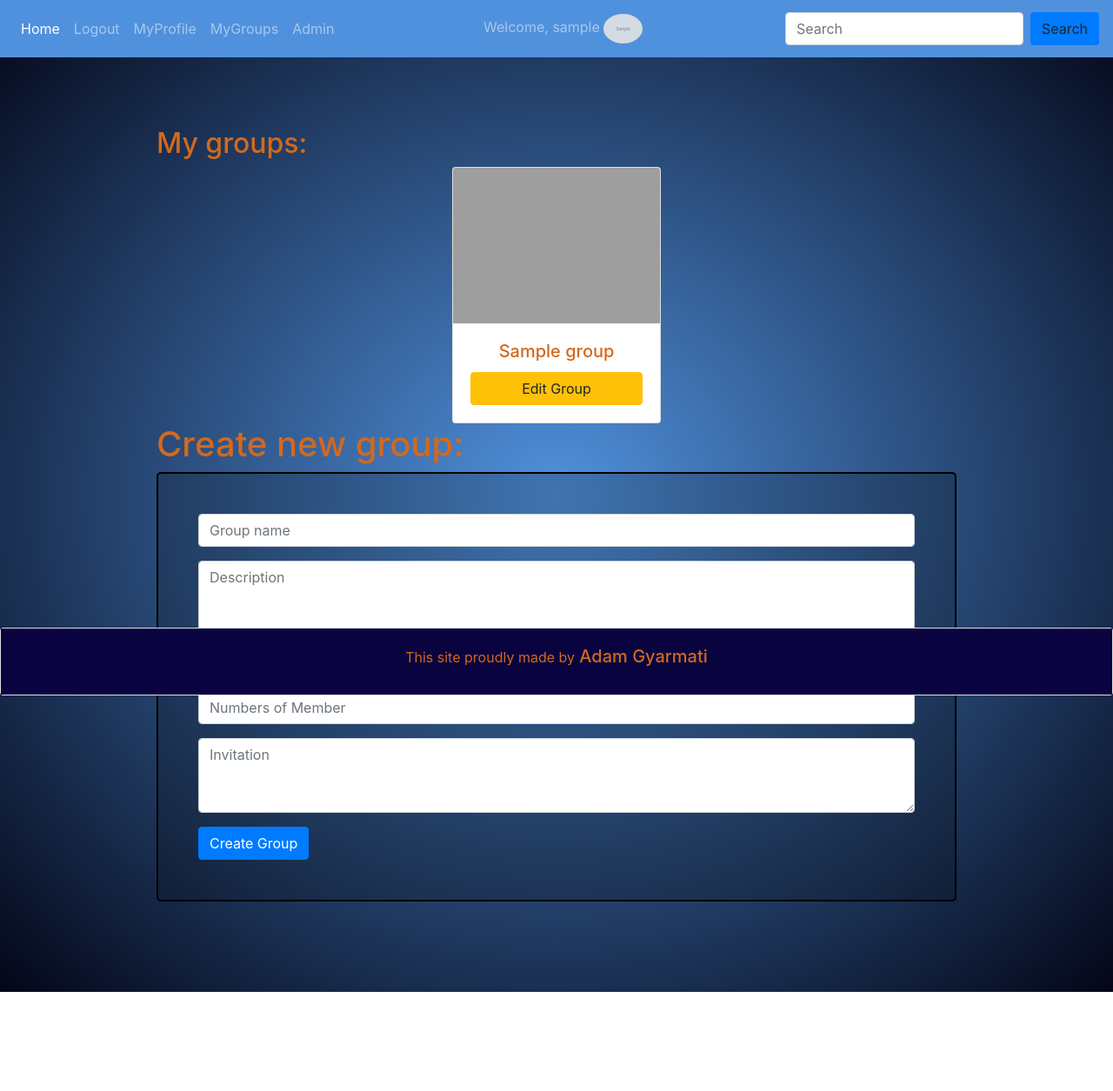
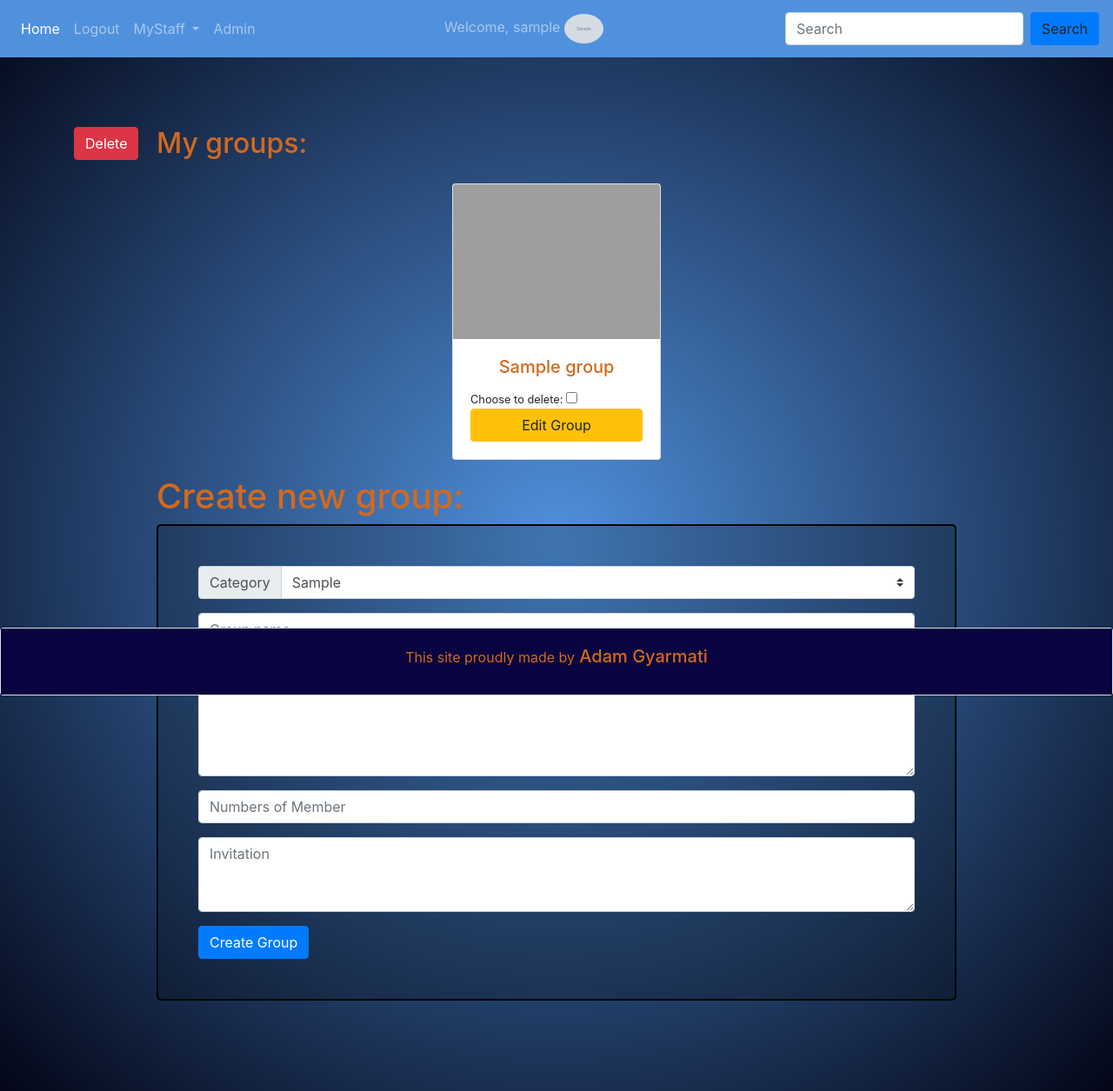
Before and after one commit to GyarmatiAdam/myoop, a PHP site: page /create_group.php in a window 1280 px wide. Shown: the whole page at 87% size. Before the commit the page ends 1141 px from the top, so only its background shows below. Run offline with PHP 8.4, Linux system fonts and the light colour scheme; the visitor is signed in with stand-in values (Sample User, id 1); tables that the repository leaves empty or names only in its code hold one stand-in row (values such as "Sample post"); grey boxes marked "Sample" are stand-in pictures; some libraries are stand-ins or nearby versions; grey boxes are pictures that could not be loaded.

Commit message:
structure changed
user and group folder created
relational files organised to the folders

```diff
--- a/create_group.php
+++ b/create_group.php
@@ -1,21 +1,22 @@
 <?php
 include_once "inc/navbar.php";
 $data = $user->select_from('groups');
+$category = $user->select_from('categories');
 ?>
-<div class="container" style="margin-top:5rem">
+<div class="container">
     <div class="row">
         <div class="col-sm-1">
-
+            <button class="btn btn-danger" type="button" name="delete_group" id="delete_group">Delete</button>
         </div>
         <div class="col-sm-10">
         <h2>My groups:</h2>
             <div class="d-flex flex-wrap justify-content-center">
                 <?php foreach($data as $row){  ?>
-                    <div id="group_card" class="card" style="width: 15rem;" id="<?php echo $row["group_id"]; ?>">
+                    <div class="group_card card" style="width: 15rem;" id="<?php echo $row["group_id"]; ?>">
                     <img class="card-img-top" src="<?php if(!$row['groups_pic']){echo 'images/group.jpg';} else {echo 'images/'.$row['groups_pic'];}?>" />
                         <div class="card-body">
                             <h5 class="text-center card-title"><?php echo $row['group_name'];?></h5>
-                            <!-- <small>Choose to delete: </small><input type="checkbox" name="group_id" value="<?php echo $row["group_id"]; ?>"> -->
+                            <small>Choose to delete: </small><input type="checkbox" name="group_id" value="<?php echo $row["group_id"]; ?>">
                             <?php echo "<a href='group_update.php?group_id=" .$row['group_id']."'><button class='btn-block btn btn-warning' type='button'>Edit Group</button></a>"; ?>
                         </div>
                     </div>
@@ -25,6 +26,18 @@ $data = $user->select_from('groups');
             </div>
             <h1>Create new group:</h1>
             <form method="POST" id="GroupForm" class="form">
+                    <div class="input-group mb-3">
+                        <div class="input-group-prepend">
+                            <label class="input-group-text">Category</label>
+                        </div>
+                        <select class="custom-select" name="fk_cat_id">
+                        <?php foreach($category as $cat_row){  ?>
+                            <option value="<?php echo $cat_row["cat_id"]; ?>"><?php echo $cat_row["cat_type"]; ?></option>
+                        <?php
+                        };//foreach close tag
+                        ?>
+                        </select>
+                    </div>
                 <div class="form-group">
                     <input type="text" class="form-control" name="group_name" placeholder="Group name" required>
                 </div>
--- a/inc/action_group.php
+++ b/group/action_group.php
@@ -5,9 +5,10 @@ if(isset($_SESSION['user'])!="") {
     header("Location: login.php");
     exit;
 }
-include_once "class.user.php";
+include_once "../inc/class.user.php";
 $user = new User();
 
+$fk_cat_id = $_POST['fk_cat_id'];
 $group_name = $user->protect_input($group_name, 'group_name');
 $group_desc = $user->protect_input($group_desc, 'group_desc');
 $vacancy_number = $user->protect_input($vacancy_number, 'vacancy_number');
@@ -19,6 +20,7 @@ if($check > 0){
 }else{
     $form_data = array(
         'group_name'=>$group_name,
+        'fk_cat_id'=>$fk_cat_id,
         'group_desc'=>$group_desc,
         'vacancy_number'=>$vacancy_number,
         'vacancy_desc'=>$vacancy_desc
--- a/inc/action_group_update.php
+++ b/group/action_group_update.php
@@ -1,5 +1,5 @@
 <?php session_start();
-include_once "class.user.php";
+include_once "../inc/class.user.php";
 
 $group_id = $_POST["group_id"];
 
--- a/inc/group_delete.php
+++ b/group/group_delete.php
@@ -4,7 +4,7 @@ if(isset($_POST["group_id"]))
 {
  foreach($_POST["group_id"] as $group_id)
  {
-    include_once "class.user.php";
+    include_once "../inc/class.user.php";
     $user = new User();
     $delete_comments = $user->delete_from('comments', 'fk_group_id', $group_id);
     $delete_group_users = $user->delete_from('grusers', 'fk_group_id', $group_id);
--- a/inc/group_script.js
+++ b/group/group_script.js
@@ -16,7 +16,7 @@ $("#GroupForm").submit(function(event){
     $inputs.prop("disabled", true);
 
     request = $.ajax({
-        url: "inc/action_group.php",
+        url: "group/action_group.php",
         type: "POST",
         data: serializedData
     });
@@ -66,7 +66,7 @@ $("#group_update").submit(function(event){
     $inputs.prop("disabled", true);
 
     request = $.ajax({
-        url: "inc/action_group_update.php",
+        url: "group/action_group_update.php",
         type: "POST",
         data: serializedData
     });
@@ -114,7 +114,7 @@ $(document).ready(function(){
             else
             {
                 $.ajax({
-                url:"inc/group_delete.php",
+                url:"group/group_delete.php",
                 method: "POST",
                 data:{group_id:id},
                 success:function()
@@ -137,3 +137,5 @@ $(document).ready(function(){
         }
     });
 });
+
+// window.location.pathname='myoop/group/action_group.php'
--- a/group_update.php
+++ b/group_update.php
@@ -4,7 +4,7 @@ include_once "inc/navbar.php";
     $data = $user->check_all_credentials('groups', 'group_id', $group_id);
     $upload = $user->upload('groups', 'groups_pic', 'group_id', $group_id);
 ?>
-<div class="container" style="margin-top:5rem;margin-bottom:5rem;">
+<div class="container">
     <div class="row">
         <div class="col-sm-12">
         <h1>Update group data:</h1>
--- a/inc/blank_page.php
+++ b/inc/blank_page.php
@@ -1,7 +1,7 @@
 <?php
 include_once "inc/navbar.php";
 ?>
-<div class="container" style="margin-top:5rem">
+<div class="container">
     <div class="row">
         <div class="col-sm-2">
             <h1>Home</h1>
--- a/inc/footer.php
+++ b/inc/footer.php
@@ -3,8 +3,8 @@
             <h5 class="card-title"><small>This site proudly made by</small> Adam Gyarmati</h5>
         </div>
     </div>
-    <script type="text/javascript" src="inc/script.js"></script>
-    <script type="text/javascript" src="inc/group_script.js"></script>
+    <script type="text/javascript" src="user/user_script.js"></script>
+    <script type="text/javascript" src="group/group_script.js"></script>
     <script src="https://cdnjs.cloudflare.com/ajax/libs/popper.js/1.14.7/umd/popper.min.js" integrity="sha384-UO2eT0CpHqdSJQ6hJty5KVphtPhzWj9WO1clHTMGa3JDZwrnQq4sF86dIHNDz0W1" crossorigin="anonymous"></script>
     <script src="https://stackpath.bootstrapcdn.com/bootstrap/4.3.1/js/bootstrap.min.js" integrity="sha384-JjSmVgyd0p3pXB1rRibZUAYoIIy6OrQ6VrjIEaFf/nJGzIxFDsf4x0xIM+B07jRM" crossorigin="anonymous"></script>
   </body>
--- a/inc/navbar.php
+++ b/inc/navbar.php
@@ -43,11 +43,14 @@ unset($_SESSION['loggedin']);
             <li class="nav-item">
                 <a class="nav-link" href="logout.php?logout">Logout</a>
             </li>
-            <li class="nav-item">
-                <a class="nav-link" href="myprofile.php">MyProfile</a>
-            </li>
-            <li class="nav-item">
-                <a class="nav-link" href="create_group.php">MyGroups</a>
+            <li class="nav-item dropdown">
+                <a class="nav-link dropdown-toggle" href="#" id="navbarDropdown" role="button" data-toggle="dropdown" aria-haspopup="true" aria-expanded="false">
+                MyStaff
+                </a>
+                <div class="dropdown-menu" aria-labelledby="navbarDropdown">
+                    <a class="dropdown-item" href="myprofile.php">MyProfile</a>
+                    <a class="dropdown-item" href="create_group.php">MyGroups</a>
+                </div>
             </li>
         <?php } ?>
         <?php if (isset($_SESSION['admin'])){ ?>
--- a/inc/style.css
+++ b/inc/style.css
@@ -31,12 +31,13 @@ body {
   }
 
 .table{
-    background-color: chocolate;
+    background-color: rgb(23, 204, 228);
 }
 .group_card{
     margin: 2%;
     width: 20rem;
 }
+.table:hover,
 .group_card:hover{
     transition: transform .5s;
     transform: scale(1.05);
--- a/index.php
+++ b/index.php
@@ -2,7 +2,7 @@
 include_once "inc/navbar.php";
 $data = $user->select_from('categories');
 ?>
-<div class="container" style="margin-top:5rem;">
+<div class="container">
     <div class="row">
         <div class="col-sm-12">
             <h2>Choose your category</h2>
--- a/login.php
+++ b/login.php
@@ -1,7 +1,7 @@
 <?php
 include_once "inc/navbar.php";
 ?>
-<div class="container" style="margin-top:5rem">
+<div class="container">
     <div class="row">
         <div class="col-sm-2">
             <h1>Login</h1>
--- a/myprofile.php
+++ b/myprofile.php
@@ -2,7 +2,7 @@
 include_once "inc/navbar.php";
 $upload = $user->upload('users', 'image_path', 'user_id', $loggedin);
 ?>
-<div class="container" style="margin-top:5rem;margin-bottom:5rem;">
+<div class="container">
     <div class="row">
         <div class="col-sm-2">
 
--- a/register.php
+++ b/register.php
@@ -1,7 +1,7 @@
 <?php
 include_once "inc/navbar.php";
 ?>
-<div class="container" style="margin-top:5rem;margin-bottom:5rem;">
+<div class="container">
     <div class="row">
         <div class="col-sm-2">
             <h1>Register</h1>
--- a/inc/action_user_update.php
+++ b/user/action_user_update.php
@@ -1,5 +1,5 @@
 <?php session_start();
-include_once "class.user.php";
+include_once "../inc/class.user.php";
 
 $user_id = $_POST["user_id"];
 
@@ -9,8 +9,8 @@ $last_name = $user->protect_input($last_name, 'last_name');
 $username = $user->protect_input($username, 'username');
 $dob = $user->protect_input($dob, 'dob');
 $email = $user->protect_input($email, 'email');
-$user_role = $user->protect_input($user_role, 'user_role');
-$user_status = $user->protect_input($user_status, 'user_status');
+$user_role = $_POST['user_role'];
+$user_status = $_POST['user_status'];
 
 $data = array(
     'first_name'=>$first_name,
--- a/inc/user_delete.php
+++ b/user/user_delete.php
@@ -4,7 +4,7 @@ if(isset($_POST["user_id"]))
 {
  foreach($_POST["user_id"] as $user_id)
  {
-    include_once "class.user.php";
+    include_once "../inc/class.user.php";
     $user = new User();
     $delete = $user->delete_from('users', 'user_id', $user_id);
  }
--- a/inc/script.js
+++ b/user/user_script.js
@@ -16,7 +16,7 @@ $("#registerForm").submit(function(event){
    $inputs.prop("disabled", true);
 
    request = $.ajax({
-       url: "inc/action_register.php",
+       url: "user/action_register.php",
        type: "POST",
        data: serializedData
    });
@@ -66,7 +66,7 @@ $(document).ready(function(){
             else
             {
                 $.ajax({
-                url:"inc/user_delete.php",
+                url:"user/user_delete.php",
                 method: "POST",
                 data:{user_id:id},
                 success:function()
@@ -100,13 +100,13 @@ $("#update").submit(function(event){
 
    var $form = $(this);
 
-   var $inputs = $form.find("input, select, button, textarea");
+   var $inputs = $form.find("input, select, button, textarea, option");
 
    var serializedData = $form.serialize();
    $inputs.prop("disabled", true);
 
    request = $.ajax({
-       url: "inc/action_user_update.php",
+       url: "user/action_user_update.php",
        type: "POST",
        data: serializedData
    });
```
Also changed, not shown: user_update.php (+14 -4 lines).
